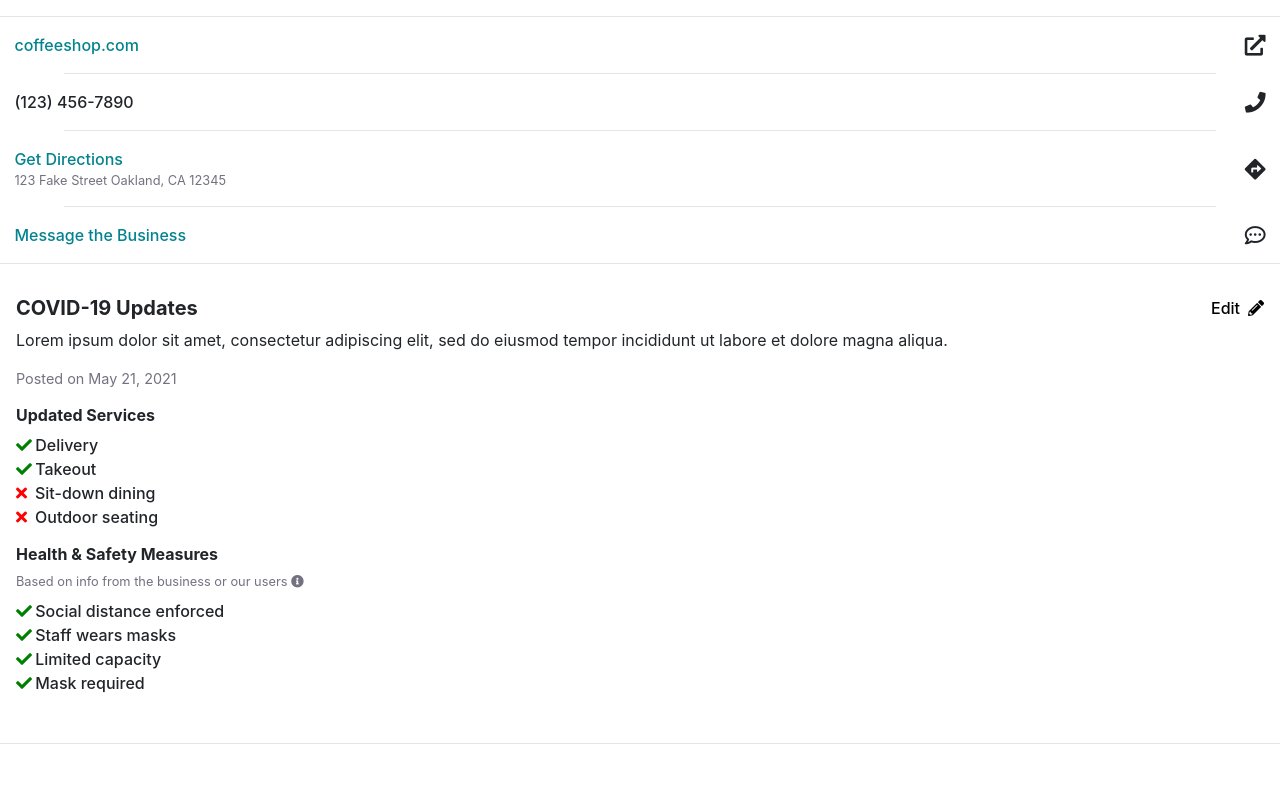
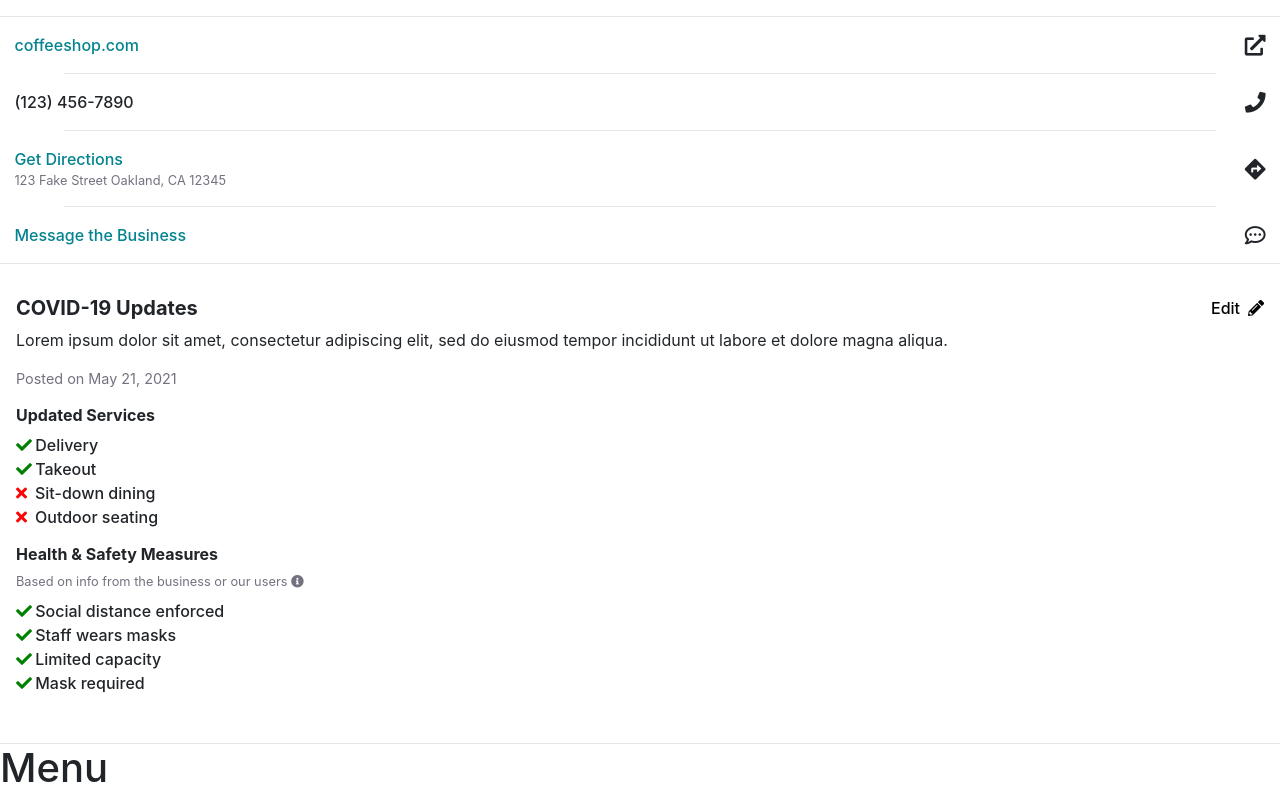
Before and after one commit to Guillermo-Martin/yelp-clone, a React (Create React App) app: page / in a window 1280 px wide. Shown: the part 838-1638 px from the top of the page. Before the commit the page ends 1582 px from the top, so only its background shows below. Built offline with nearby package versions, Linux system fonts and the light colour scheme.

Commit message:
Create MenuSection component and stylesheet

```diff
--- a/src/components/DetailsPage/index.js
+++ b/src/components/DetailsPage/index.js
@@ -3,6 +3,7 @@ import HeroDetails from "./../HeroDetails";
 import BasicInfoSection from "./../BasicInfoSection";
 import ShareRowSection from "../ShareRowSection";
 import UpdatesSection from "./../UpdatesSection";
+import MenuSection from "./../MenuSection";
 
 function DetailsPage() {
   return (
@@ -20,6 +21,9 @@ function DetailsPage() {
       {/* COVID-19 updates section (?) */}
       <UpdatesSection />
 
+      {/* Menu section */}
+      <MenuSection />
+
       {/* Location and hours section (map) */}
 
       {/* Review section (with reviews) */}
--- /dev/null
+++ b/src/components/MenuSection/index.js
@@ -0,0 +1,11 @@
+import React from "react";
+
+function MenuSection() {
+  return (
+    <div>
+      <h1>Menu</h1>
+    </div>
+  );
+}
+
+export default MenuSection;
```
Also changed, not shown: src/components/MenuSection/styles.css (added).
